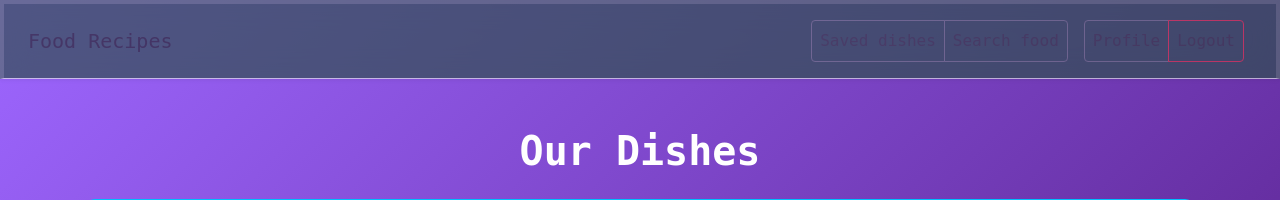
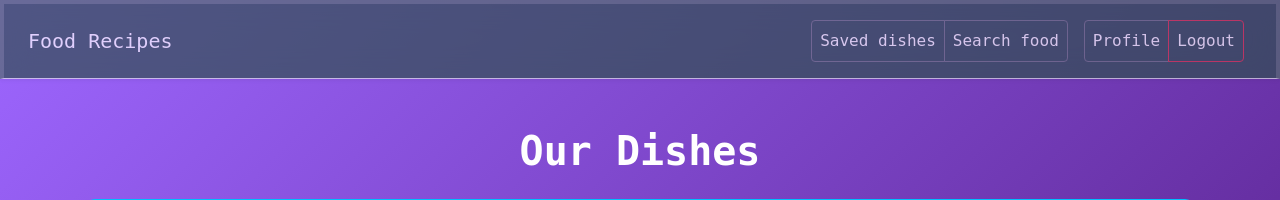
Before and after one commit to dartomOOv/food-recipes, a Django app: page /recipes in a window 1280 px wide. Shown: the top 200 px of the page. Run offline with Django 5.2, Linux system fonts and the light colour scheme; some libraries are stand-ins or nearby versions.

Commit message:
Fix text color in 'header.html'

```diff
--- a/templates/base/nav/header.html
+++ b/templates/base/nav/header.html
@@ -1,15 +1,15 @@
 <header>
   <div
-      class="d-flex flex-column flex-md-row align-items-center p-3 px-md-4 mb-3 bg-coral border-bottom shadow-sm error-page">
-    <h5 class="my-0 mr-md-auto font-weight-normal">Food Recipes</h5>
+      class="d-flex flex-column flex-md-row align-items-center p-3 px-md-4 mb-3 bg-coral border-bottom shadow-sm error-page header">
+    <h5 class="my-0 mr-md-auto font-weight-normal text-white">Food Recipes</h5>
     <div class="btn-toolbar">
       <div class="btn-group mr-3">
-          <a class="btn btn-outline-secondary p-2 text-dark" href="#">Saved dishes</a>
-          <a class="btn btn-outline-secondary p-2 text-dark" href="#">Search food</a>
+          <a class="btn btn-outline-secondary p-2 text-white" href="#">Saved dishes</a>
+          <a class="btn btn-outline-secondary p-2 text-white" href="#">Search food</a>
       </div>
       <div class="btn-group mr-2">
-          <a class="btn btn-outline-secondary p-2 text-dark" href="#">Profile</a>
-          <a class="btn btn-outline-danger p-2 text-dark" href="#">Logout</a>
+          <a class="btn btn-outline-secondary p-2 text-white" href="#">Profile</a>
+          <a class="btn btn-outline-danger p-2 text-white" href="#">Logout</a>
       </div>
     </div>
   </div>
```
